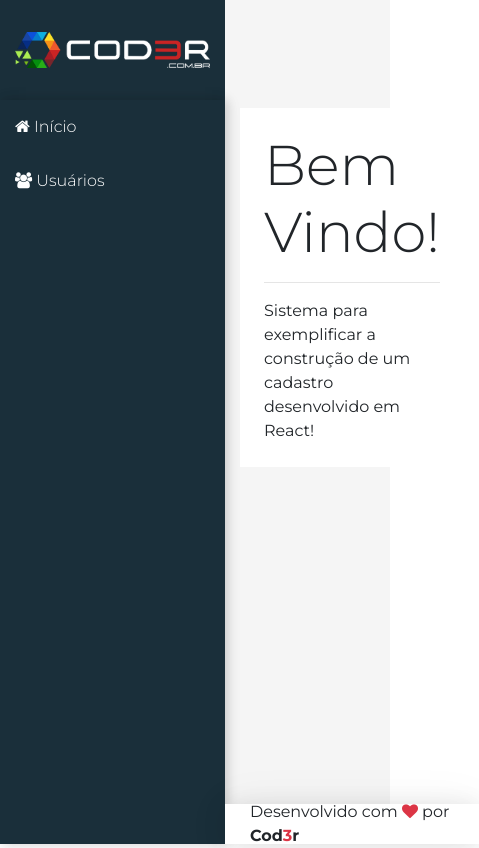
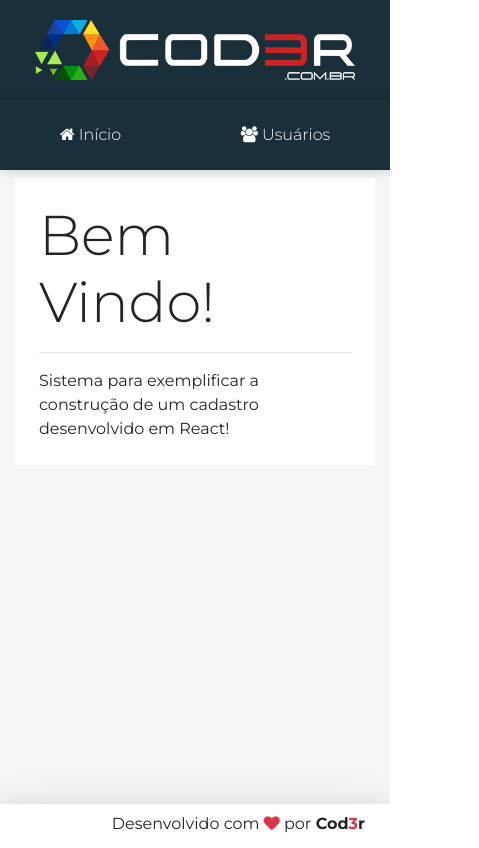
Before and after one commit to drrockenbach/curso_web_moderno, a React (Create React App) app in the folder exercicios-web/react/crud/frontend/: page / in a window 390 px wide. Shown: the whole page, 479 px wide, since content can reach past the window. Built offline with nearby package versions, Linux system fonts and the light colour scheme.

Commit message:
React - Projeto CRUD - Adicionando responsividade

```diff
--- a/exercicios-web/react/crud/frontend/src/components/template/Logo.css
+++ b/exercicios-web/react/crud/frontend/src/components/template/Logo.css
@@ -9,3 +9,9 @@
     padding: 0px 15px;
     width: 100%;
 }
+
+@media(max-width: 576px) {
+    aside.logo img {
+        width: 350px;
+    }
+}
--- a/exercicios-web/react/crud/frontend/src/components/template/Nav.css
+++ b/exercicios-web/react/crud/frontend/src/components/template/Nav.css
@@ -17,3 +17,22 @@
 .menu a:hover {
     background: linear-gradient(135deg, #07a7e3 0%, #32dac3 100%)
 }
+
+@media(max-width: 768px) {
+    .menu {
+        display: flex;
+        justify-content: flex-start;
+        align-items: center;
+    }
+
+    .menu a {
+        display: inline;
+        padding: 10px;
+        margin: 0px;
+    }
+
+    .menu {
+        height: 100%;
+        justify-content: space-around;
+    }
+}
--- a/exercicios-web/react/crud/frontend/src/main/App.css
+++ b/exercicios-web/react/crud/frontend/src/main/App.css
@@ -2,6 +2,7 @@
     --bg-dark: #1a2f3a;
     --logo-height: 100px;
     --header-height: 100px;
+    --menu-top-height: 70px;
     --aside-width: 225px;
     --footer-height: 40px;
     --shadow:
@@ -22,9 +23,9 @@
     grid-template-columns: var(--aside-width) 1fr; /* Duas colunas. A largura definida em --aside-width e 1fr que vai pegar o resto disponível */
     grid-template-rows: var(--header-height) 1fr var(--footer-height) ; /* 3 Linhas */
     grid-template-areas:
-    "logo header"
-    "menu content"
-    "menu footer";
+        "logo header"
+        "menu content"
+        "menu footer";
     height: 100vh;
     background-color: #f5f5f5;
 }
@@ -49,3 +50,36 @@
 footer.footer {
     grid-area: footer;
 }
+
+@media(max-width: 768px) {
+    .app {
+        grid-template-rows:
+            var(--header-height) /* Cabeçalho*/
+            var(--menu-top-height) /* Altura do menu */
+            1fr /* Conteúdo, vai utilizar o que sobrar*/
+            var(--footer-height); /*Footer */;
+        grid-template-columns: var(--aside-width) 1fr;
+        grid-template-areas:
+           "logo header"
+           "menu menu"
+           "content content"
+           "footer footer";
+
+    }
+}
+
+@media(max-width: 576px) {
+    .app {
+        grid-template-rows:
+            var(--logo-height)
+            var(--menu-top-height)
+            1fr
+            var(--footer-height);
+        grid-template-columns: 1fr;
+        grid-template-areas:
+            "logo"
+            "menu"
+            "content"
+            "footer";
+    }
+}
```
